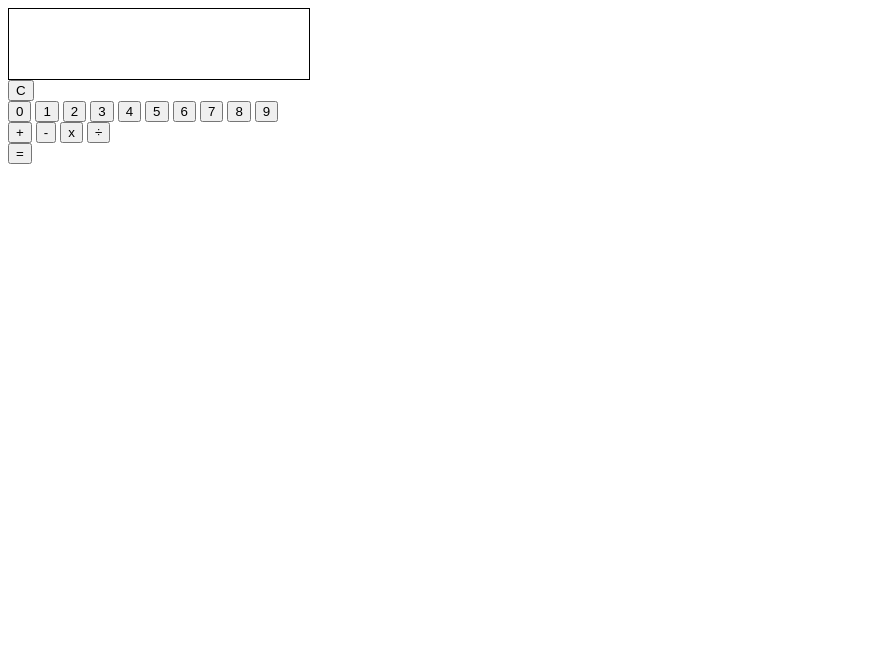
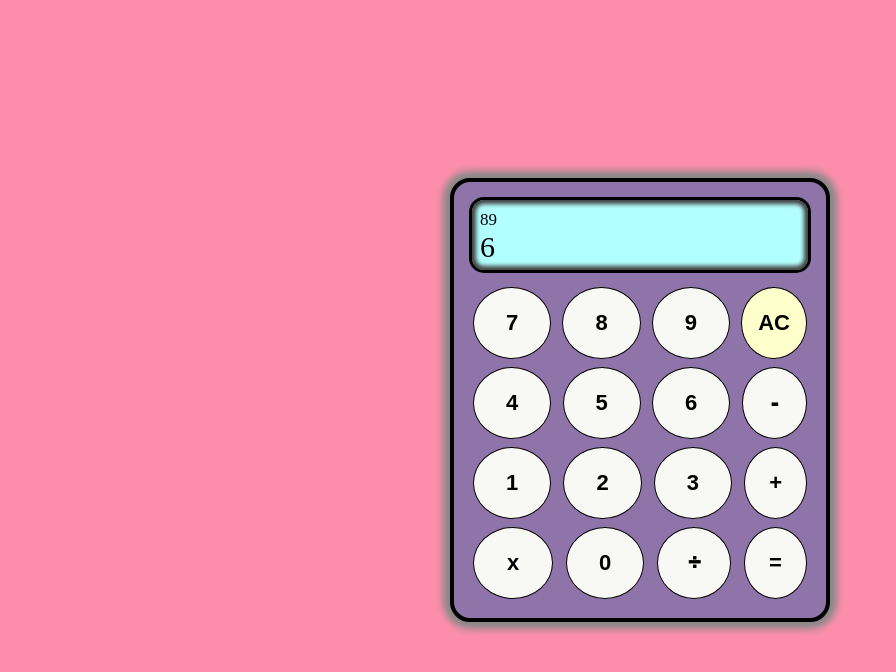
Before and after one commit to aryanbroy/calculator, a plain HTML site: page index.html in a window 1280 px wide. Shown: the whole page, without its empty margins (0-896 px from the left). Drawn offline with Linux system fonts and the light colour scheme.

Commit message:
do html and css

```diff
--- a/index.html
+++ b/index.html
@@ -7,33 +7,46 @@
     <title>Calculator</title>
 </head>
 <body>
+    <div class="container">
+        <div class="first-row ">
             <div class="display">
-        <div class="previous"></div>
-        <div class="current"></div>
+                <div class="previous">89</div>
+                <div class="current">6</div>
             </div>
-    <button id="clear">C</button>
+
+        </div>
+
         <div class="displayable">
             <div class="numbers">
-            <button class="number">0</button>
+                <div class="row second-row">
+                     <button class="number">7</button>
+                    <button class="number">8</button>
+                    <button class="number">9</button>
+                    <button id="clear">AC</button>
+                </div>
+                <div class="row third-row">
+                    <button class="number">4</button>
+                    <button class="number">5</button>
+                    <button class="number">6</button>
+                    <button class="minus operator">-</button>
+                </div>
+                <div class="row fourth-row">
                     <button class="number">1</button>
                     <button class="number">2</button>
                     <button class="number">3</button>
-            <button class="number">4</button>
-            <button class="number">5</button>
-            <button class="number">6</button>
-            <button class="number">7</button>
-            <button class="number">8</button>
-            <button class="number">9</button>
+                    <button class="plus operator">+</button>
                 </div>
-        <div class="operators">
-            <button class="operator">+</button>
-            <button class="operator">-</button>
-            <button class="operator">x</button>
-            <button class="operator">÷</button>
+                <div class="row fifth-row">
+                    <button class="multiply operator">x</button>
+                    <button class="number">0</button>
+                    <button class="divide operator">÷</button>
+                    <button id="equal">=</button>
+                </div>
+            </div>
         </div>
     </div>
 
-    <button id="equal">=</button>
+
 
     <script src="script.js"></script>
 </body>
--- a/style.css
+++ b/style.css
@@ -1,13 +1,111 @@
+html{
+    display: flex;
+    height: 100%;
+    width: 100%;
+    justify-content: center;
+}
+body{
+    display: flex;
+    justify-content: center;
+    align-items: center;
+    background-color: #FC8EAC;
+}
+
+.container{
+    border: 4px solid black;
+    box-shadow: 0 0 7px 7px #888;
+    padding: 15px;
+    background-color: #8F74AA;
+    border-radius: 20px;
+}
+
 .display{
-    width: 300px;
+    padding: 0px 8px;
+    width: 320px;
     height: 70px;
-    border: 1px solid black;
+    border: 3px solid black;
+    border-radius: 15px;
+    box-shadow: inset 0px 0px 4px 4px #424140;
+    background-color: #B2FFFF;
+
 }
 
 .previous{
+    padding-top: 10px;
     font-size: 17px;
+    font-weight: 500;
 }
 
 .current{
+    font-weight: 500;
     font-size: 30px;
 }
+
+.displayable{
+    display: flex;
+    justify-content: space-between;
+}
+
+.numbers{
+    width: 100%;
+}
+
+.row{
+    display: flex;
+    justify-content: space-between;
+}
+
+
+button{
+    background-color: #f8f9f5;
+    height: 72px;
+    font-size: 22px;
+    padding: 16px;
+    margin: 4px;
+    border-radius: 50%;
+    text-align: center;
+    line-height: 0px;
+    box-shadow: none;
+    border: 1px solid black;
+}
+.numbers{
+    margin-top: 10px;
+}
+.numbers :hover{
+    background-color: #8F74AA;
+}
+
+.number{
+    font-weight: bolder;
+    padding: 32px ;
+}
+
+.operator{
+    font-weight: bolder;
+    padding: 28px;
+}
+
+.plus{
+    padding: 24px;
+}
+#equal{
+    font-weight: 900;
+    padding: 24px;
+}
+
+.multiply{
+    padding: 33px;
+}
+.divide{
+    font-weight: 1000;
+    padding: 30px;
+}
+
+#clear{
+    background-color: #FFFFCC;
+    font-weight: 900;
+}
+
+.minus{
+    font-weight: 1000;
+}
```
Lines whose indentation alone changed are shown as unchanged.
